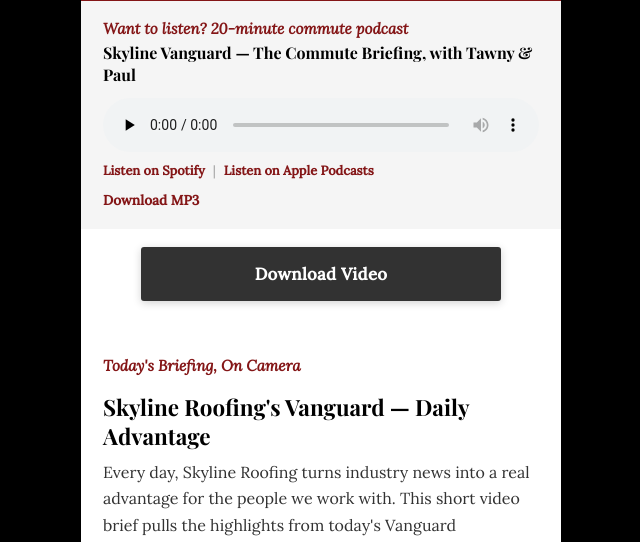
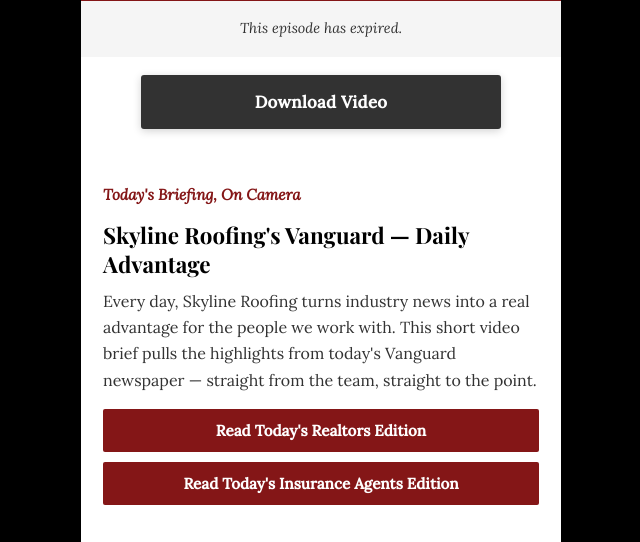
Before and after one commit to dcosinas/Skyline-Flipbooks, a plain HTML site: page social-test/vanguard-video-2026-10-22/index.html in a window 1280 px wide. Shown: the part 939-1481 px from the top of the page, without its empty margins (319-959 px from the left). Drawn offline with nearby package versions, Linux system fonts and the light colour scheme.

Commit message:
Vanguard podcast retention — expire 2026-10-22 on social-test/vanguard-video-2026-10-22/index.html

```diff
--- a/social-test/vanguard-video-2026-10-22/index.html
+++ b/social-test/vanguard-video-2026-10-22/index.html
@@ -387,17 +387,7 @@
   </div>
 
 
-  <div class="podcast-box">
-    <p class="podcast-kicker">Want to listen? <strong>20-minute commute podcast</strong></p>
-    <p class="podcast-title">Skyline Vanguard — The Commute Briefing, with Tawny &amp; Paul</p>
-    <audio class="podcast-player" controls preload="none">
-      <source src="https://flipbooks.skylineroofllc.com/social-test/vanguard-podcast-2026-10-22.mp3" type="audio/mpeg">
-      Your browser does not support the audio element. <a href="https://flipbooks.skylineroofllc.com/social-test/vanguard-podcast-2026-10-22.mp3">Download the MP3</a>.
-    </audio>
-    <p class="podcast-listen"><a href="https://open.spotify.com/show/7hPuCHSL3SVASyHGolhhgE" target="_blank" rel="noopener">Listen on Spotify</a><span class="sep">|</span><a href="https://podcasts.apple.com/us/podcast/id6817506428" target="_blank" rel="noopener">Listen on Apple Podcasts</a></p>
-    <a class="podcast-download" href="https://flipbooks.skylineroofllc.com/social-test/vanguard-podcast-2026-10-22.mp3" download="vanguard-podcast-2026-10-22.mp3">Download MP3</a>
-  </div>
-
+  <div class="podcast-box podcast-expired"><p>This episode has expired.</p></div>
   <div class="save-actions">
     <button id="saveVideoBtn" class="save-btn" type="button" style="display:none;">Save Video</button>
     <a id="saveVideoFallback" class="save-btn save-btn--fallback" style="display:none;">Download Video</a>
```
